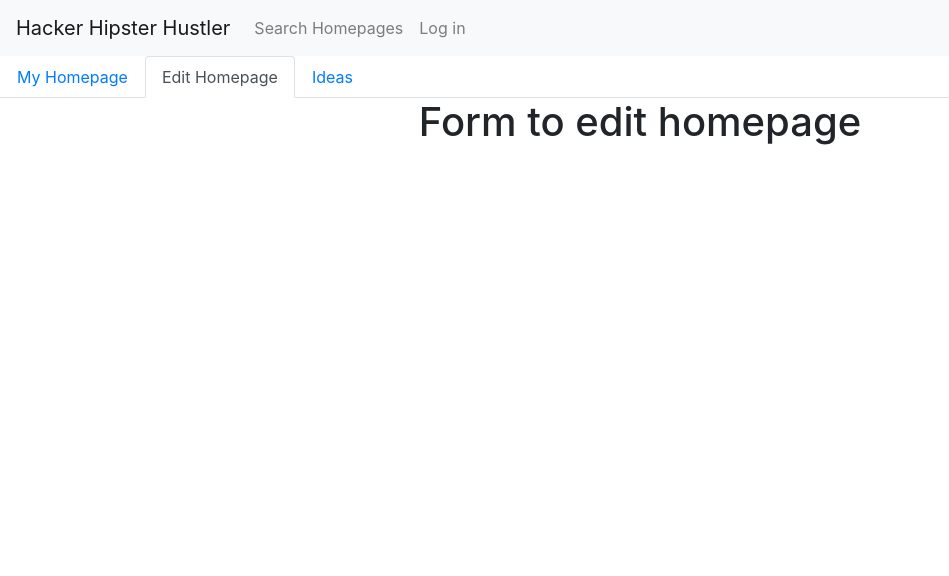
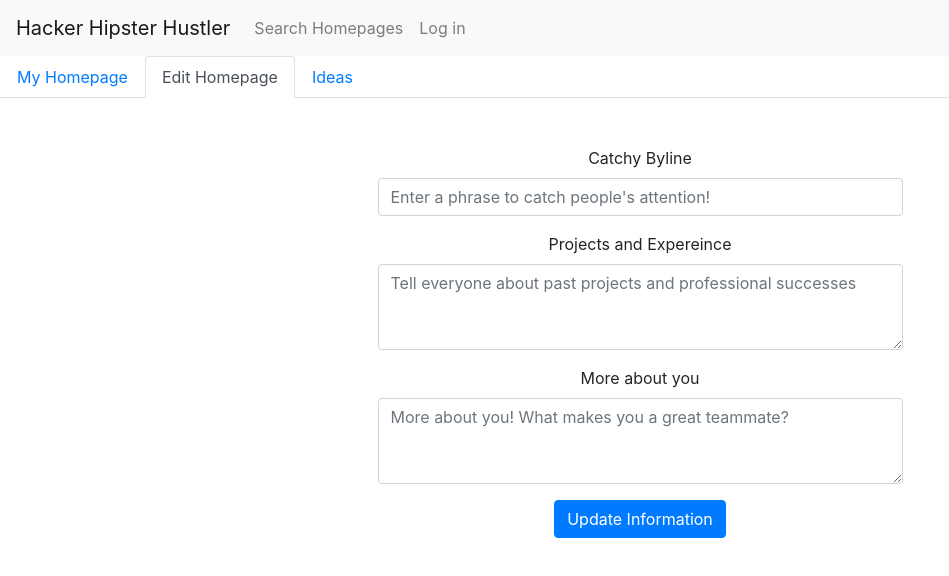
Before and after one commit to nmegrant/Hacker-Hustler-Hipster-client, a React (Create React App) app: page /mypage in a window 1280 px wide. Both pictures are taken after a click on the tab "Edit Homepage". Shown: the top 576 px of the page, without its empty margins (0-949 px from the left). Built offline with nearby package versions, Linux system fonts and the light colour scheme.

Commit message:
Created form to edit homepage

```diff
--- /dev/null
+++ b/src/components/EditHomepage.js
@@ -0,0 +1,55 @@
+import React, { useState } from "react";
+
+import Form from "react-bootstrap/Form";
+import Container from "react-bootstrap/Container";
+import Button from "react-bootstrap/Button";
+import { Col } from "react-bootstrap";
+
+export default function EditHomepage() {
+  const [byline, setByline] = useState("");
+  const [experience, setExperience] = useState("");
+  const [bio, setBio] = useState("");
+
+  function submitForm(event) {
+    event.preventDefault();
+  }
+
+  return (
+    <Container>
+      <Form as={Col} md={{ span: 6, offset: 3 }} className="mt-5">
+        <Form.Group controlId="formGroupByline">
+          <Form.Label>Catchy Byline</Form.Label>
+          <Form.Control
+            type="text"
+            placeholder="Enter a phrase to catch people's attention!"
+            value={byline}
+            onChange={(event) => setByline(event.target.value)}
+          ></Form.Control>
+        </Form.Group>
+        <Form.Group controlId="formGroupProjectsandExpereince">
+          <Form.Label>Projects and Expereince</Form.Label>
+          <Form.Control
+            as="textarea"
+            rows="3"
+            placeholder="Tell everyone about past projects and professional successes"
+            value={experience}
+            onChange={(event) => setExperience(event.target.value)}
+          ></Form.Control>
+        </Form.Group>
+        <Form.Group controlId="formGroupBio">
+          <Form.Label>More about you</Form.Label>
+          <Form.Control
+            as="textarea"
+            rows="3"
+            placeholder="More about you! What makes you a great teammate?"
+            value={bio}
+            onChange={(event) => setBio(event.target.value)}
+          ></Form.Control>
+        </Form.Group>
+        <Button type="submit" onClick={submitForm}>
+          Update Information
+        </Button>
+      </Form>
+    </Container>
+  );
+}
--- a/src/pages/MyPage.js
+++ b/src/pages/MyPage.js
@@ -1,5 +1,5 @@
 import React from "react";
-import { selectHomepageDetails } from "../store/homepageDetails/selectors";
+import EditHomepage from "../components/EditHomepage";
 
 import { Tabs, Tab } from "react-bootstrap/";
 
@@ -10,7 +10,7 @@ export default function MyPage() {
         <h1>Homepage stuff</h1>
       </Tab>
       <Tab eventKey="edit" title="Edit Homepage">
-        <h1>Form to edit homepage</h1>
+        <EditHomepage />
       </Tab>
       <Tab eventKey="ideas" title="Ideas">
         <h1>Ideas and a form to add ideas</h1>
```
